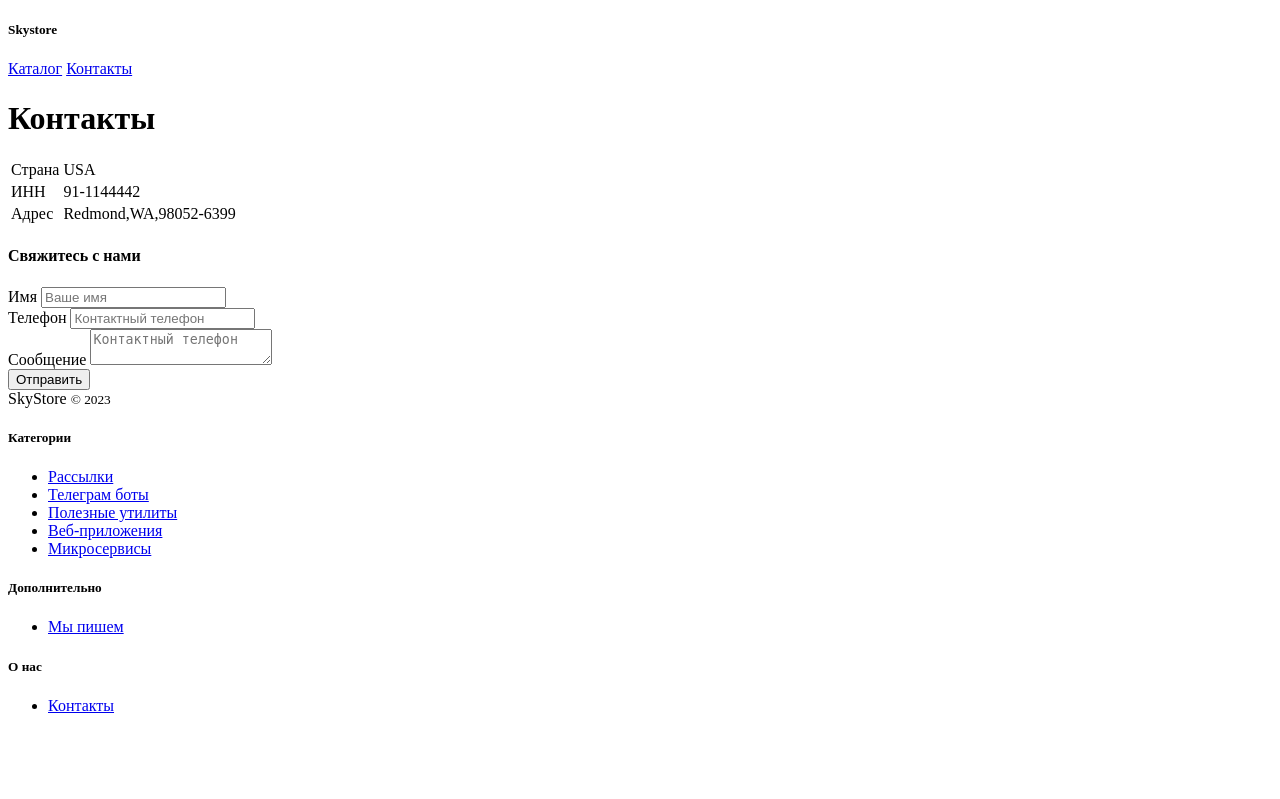
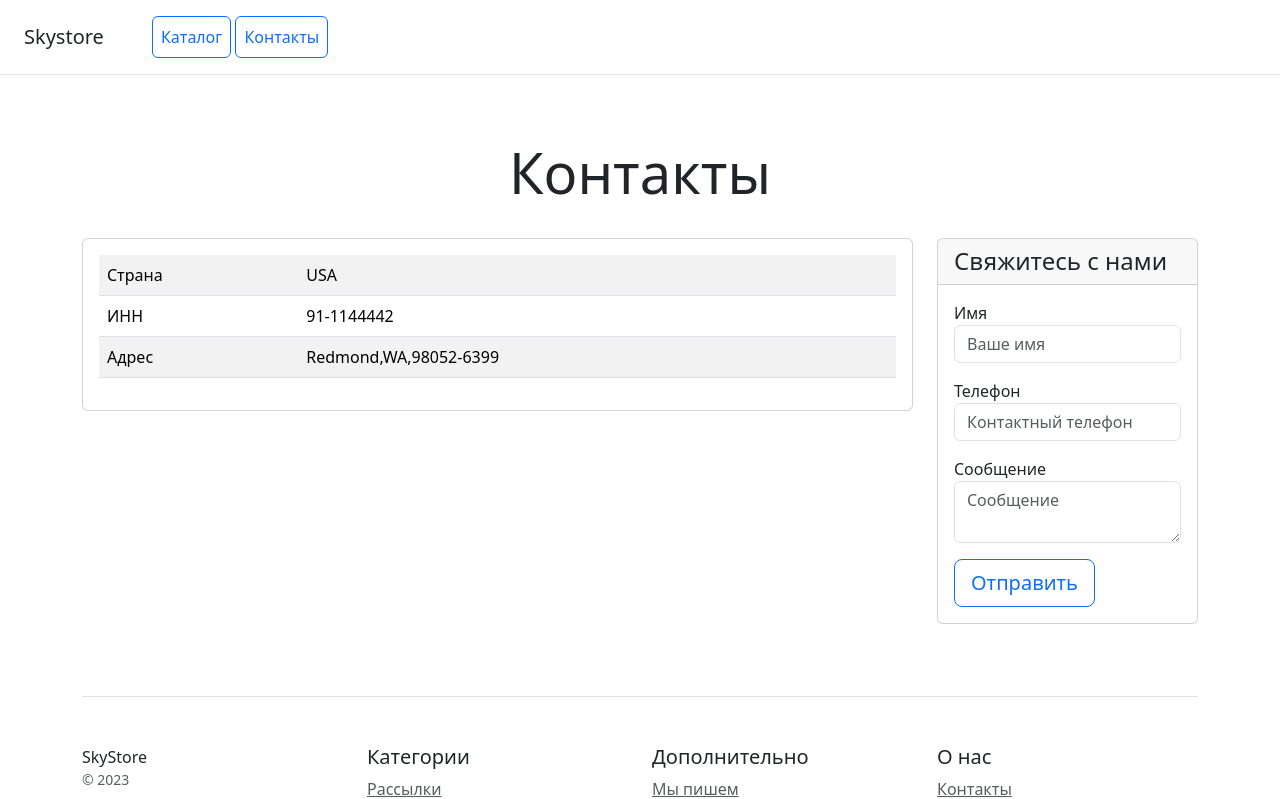
Before and after one commit to SuperZebrocat/DjangoHomework, a Django app: template catalog/templates/contacts.html in a window 1280 px wide. Shown: the top 799 px of the page. Before the commit the page ends 713 px from the top, so only its background shows below. Run offline with Django 5.2, Linux system fonts and the light colour scheme; the template is opened without the code that fills it, so the values that code supplies are empty.

Commit message:
Template for contacts page fixed

```diff
--- a/catalog/templates/contacts.html
+++ b/catalog/templates/contacts.html
@@ -4,7 +4,7 @@
     <meta charset="utf-8">
     <meta name="viewport" content="width=device-width, initial-scale=1">
     <title>Skystore</title>
-    <!-- Подключите статичеcкие файлы со стилями Bootstrap -->
+    <link rel="stylesheet" href="/static/bootstrap.min.css">
 </head>
 <body>
 <div class="d-flex flex-column flex-md-row align-items-center p-3 px-md-4 mb-3 bg-white border-bottom box-shadow">
@@ -59,7 +59,7 @@
                         </div>
                         <div class="mb-3">
                             <label for="message">Сообщение</label>
-                            <textarea type="text" name="message" class="form-control" id="message" placeholder="Контактный телефон" required></textarea>
+                            <textarea type="text" name="message" class="form-control" id="message" placeholder="Сообщение" required></textarea>
                         </div>
                         <button type="submit" class="btn btn-lg btn-block btn-outline-primary">Отправить</button>
                     </form>
@@ -99,7 +99,6 @@
         </div>
     </footer>
 </div>
-
-<!-- Подключите статичеcкие файлы со скриптами Bootstrap -->
+<script src="/static/bootstrap.bundle.min.js"></script>
 </body>
 </html>
```
